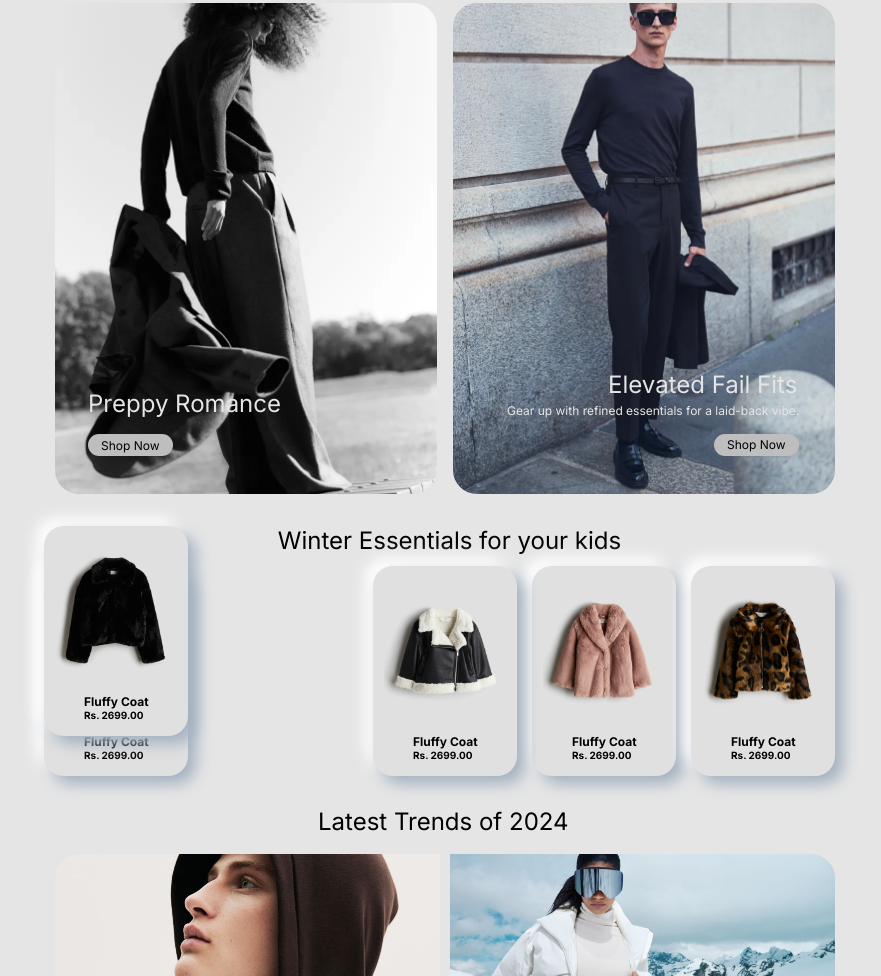
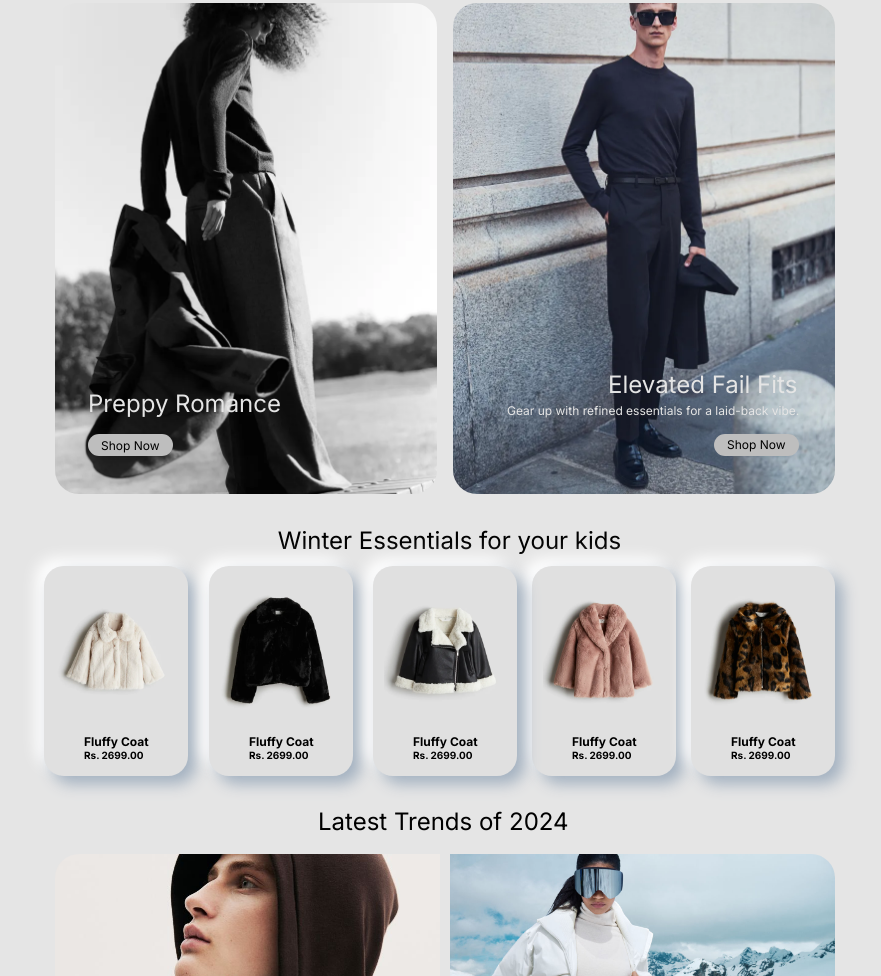
Before and after one commit to Sakshidwivedi017/Innovators, a plain HTML site: page h&m.html in a window 1280 px wide. Shown: the part 251-1227 px from the top of the page, without its empty margins (195-1076 px from the left). Drawn offline with nearby package versions, Linux system fonts and the light colour scheme.

Commit message:
fixes in arrangement of neu buttons

```diff
--- a/h&m.html
+++ b/h&m.html
@@ -45,10 +45,12 @@
               <div class="text-wrapper-13">Rs. 2699.00</div>
             </div>
           </div>
-          <div class="overlap-group-3">
-            <div class="rectangle2"></div>
-            <div class="text-wrapper-12">Fluffy Coat</div>
-            <div class="text-wrapper-13">Rs. 2699.00</div>
+          <div class="group-5">
+            <div class="overlap-group-3">
+              <div class="rectangle2"></div>
+              <div class="text-wrapper-12">Fluffy Coat</div>
+              <div class="text-wrapper-13">Rs. 2699.00</div>
+            </div>
           </div>
           <div class="group-6">
             <div class="overlap-group-3">
```
